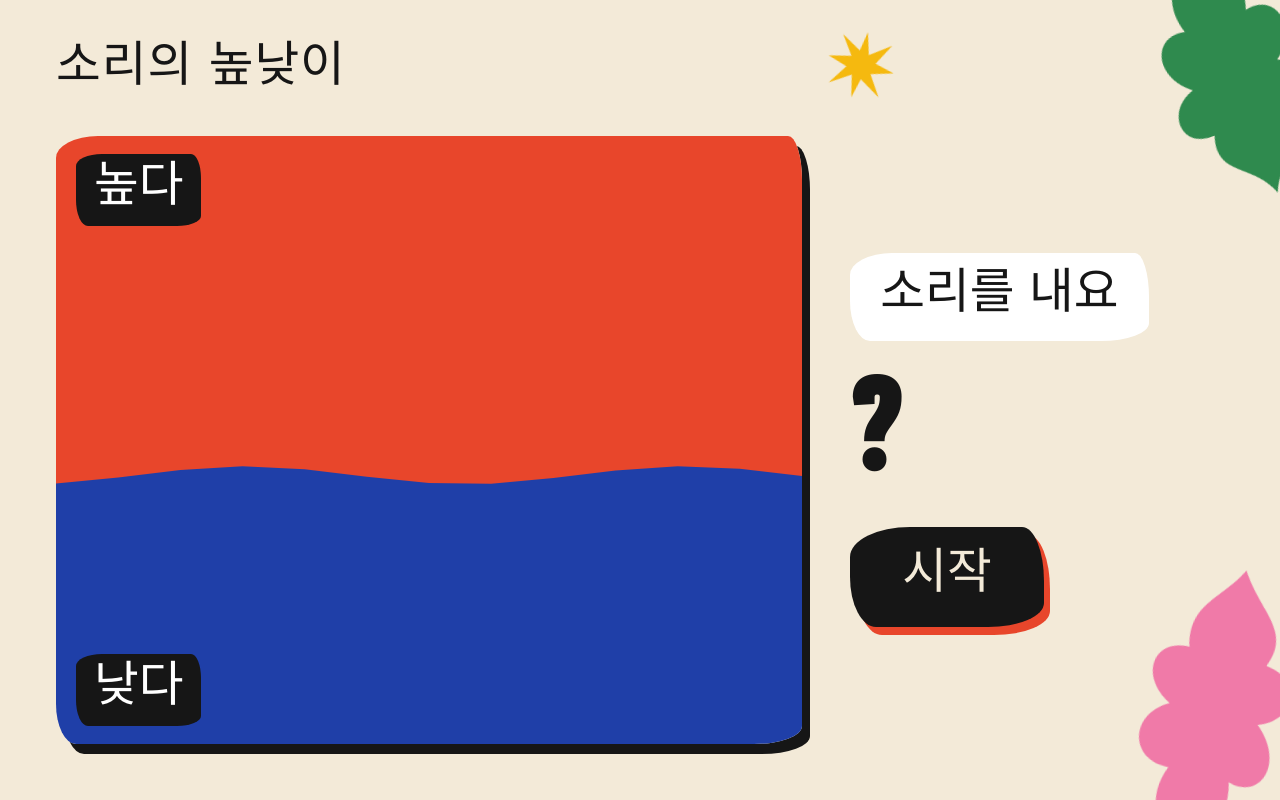
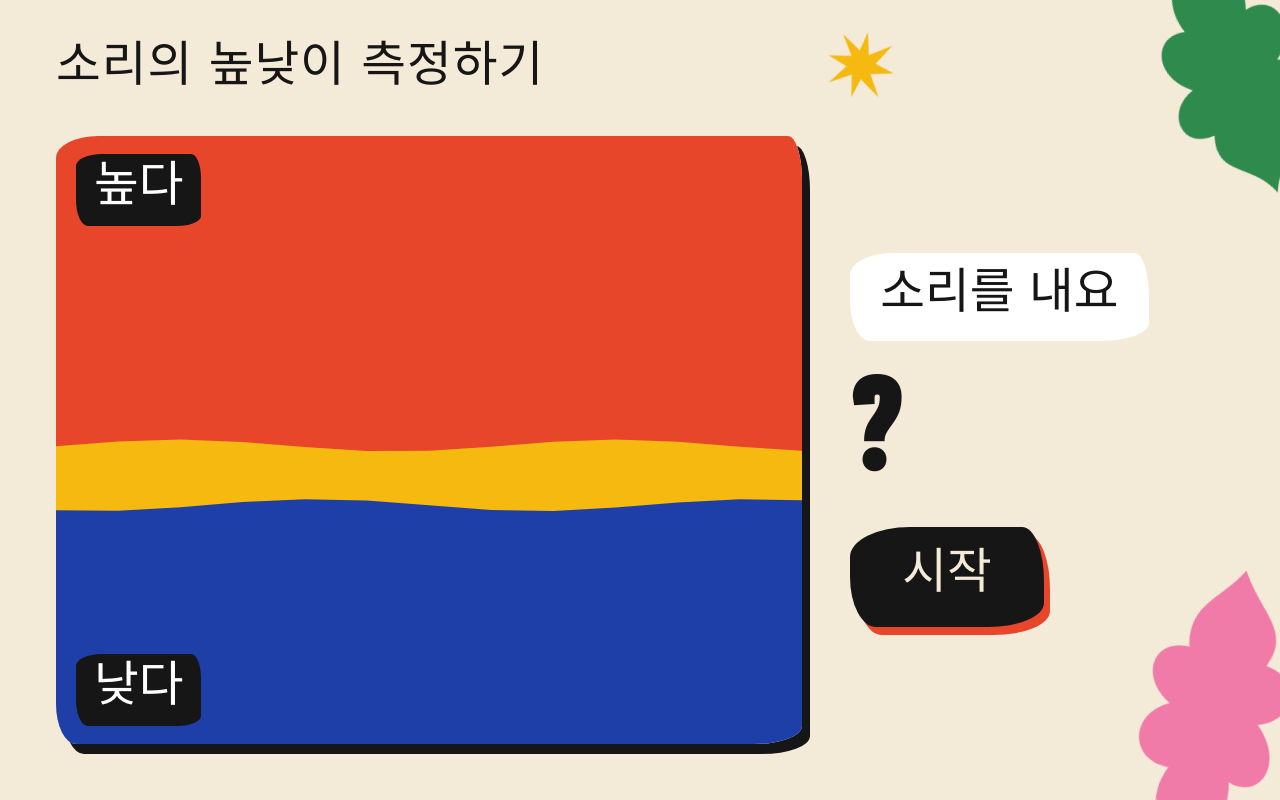
Before and after one commit to onedot91/pitch, a plain HTML site: page index.html in a window 1280 px wide. Drawn offline with Linux system fonts and the light colour scheme.

Commit message:
Bring back yellow as a boundary band and rename title
Yellow sits between low (blue) and high (red) as a gap no note lands in,
the pitch line gets a dark outline, and the title reads
'소리의 높낮이 측정하기'.

Co-Authored-By: Claude Opus 5.5 <noreply@anthropic.com>

```diff
--- a/index.html
+++ b/index.html
@@ -3,7 +3,7 @@
 <head>
 <meta charset="utf-8">
 <meta name="viewport" content="width=device-width, initial-scale=1">
-<title>소리의 높낮이</title>
+<title>소리의 높낮이 측정하기</title>
 <link rel="preconnect" href="https://fonts.googleapis.com">
 <link rel="preconnect" href="https://fonts.gstatic.com" crossorigin>
 <link href="https://fonts.googleapis.com/css2?family=Black+Han+Sans&display=swap" rel="stylesheet">
@@ -116,7 +116,7 @@
 <svg class="deco c" viewBox="0 0 100 100" aria-hidden="true"><path d="M50 2L58 34L88 14L70 44L98 52L66 60L84 90L54 70L46 98L40 66L10 84L30 56L2 46L34 40L16 12L44 30Z"/></svg>
 
 <main class="app">
-  <h1>소리의 높낮이</h1>
+  <h1>소리의 높낮이 측정하기</h1>
 
   <section class="stage" aria-label="소리 높낮이 그래프">
     <canvas id="graph"></canvas>
@@ -141,7 +141,7 @@
   const TICK = 30;                        // 30ms마다 측정
   const HISTORY = 270;                    // 약 8초
 
-  const COLORS = { hi: '#e8462b', lo: '#1f3fa8', ink: '#161616' };
+  const COLORS = { hi: '#e8462b', mid: '#f5b90f', lo: '#1f3fa8', ink: '#161616' };
 
   const canvas = document.getElementById('graph');
   const ctx = canvas.getContext('2d');
@@ -155,9 +155,14 @@
   let recent = [], lastRms = 0, holdOff = 0, held = null;
 
   const band = f => f >= SPLIT ? 'hi' : 'lo';
+  // 그래프 높이: 낮은 소리는 노란 띠 아래(파랑), 높은 소리는 노란 띠 위(빨강)에만 놓이게
+  const norm = f => (Math.log(f) - Math.log(FMIN)) / (Math.log(FMAX) - Math.log(FMIN));
+  const tS = norm(SPLIT), GAP = 0.07;
+  const toY = (t, h) => h - Math.min(1, Math.max(0, t)) * h;
   const yOf = (f, h) => {
-    const t = (Math.log(f) - Math.log(FMIN)) / (Math.log(FMAX) - Math.log(FMIN));
-    return h - Math.min(1, Math.max(0, t)) * h;
+    let t = Math.min(1, Math.max(0, norm(f)));
+    t = t < tS ? (t / tS) * (tS - GAP) : tS + GAP + ((t - tS) / (1 - tS)) * (1 - tS - GAP);
+    return toY(t, h);
   };
 
   // YIN 방식 음높이 찾기
@@ -249,8 +254,8 @@
     }
     ctx.setTransform(dpr, 0, 0, dpr, 0, 0);
 
-    // 두 개의 색 띠 (종이를 오려 붙인 듯 살짝 물결)
-    const ySplit = yOf(SPLIT, h);
+    // 빨강(높은 소리) · 노랑(경계 띠) · 파랑(낮은 소리), 종이를 오려 붙인 듯 살짝 물결
+    const yMidTop = toY(tS + GAP * 0.7, h), yMidBot = toY(tS - GAP * 0.7, h);
     const wave = (y, amp, seed) => {
       ctx.lineTo(w, y);
       for (let i = 12; i >= 0; i--) {
@@ -259,14 +264,14 @@
       }
     };
     ctx.fillStyle = COLORS.lo; ctx.fillRect(0, 0, w, h);
+    ctx.fillStyle = COLORS.mid;
+    ctx.beginPath(); ctx.moveTo(0, 0); ctx.lineTo(w, 0); wave(yMidBot, 6, 1); ctx.closePath(); ctx.fill();
     ctx.fillStyle = COLORS.hi;
-    ctx.beginPath(); ctx.moveTo(0, 0); ctx.lineTo(w, 0); wave(ySplit, 9, 2); ctx.closePath(); ctx.fill();
+    ctx.beginPath(); ctx.moveTo(0, 0); ctx.lineTo(w, 0); wave(yMidTop, 6, 3); ctx.closePath(); ctx.fill();
 
     // 지나간 소리: 하얀 종이 띠 (가까운 소리끼리는 이어서)
     const step = (w - 70) / (HISTORY - 1);
     const r = Math.max(5, Math.min(10, h / 45));
-    ctx.strokeStyle = ctx.fillStyle = '#fff';
-    ctx.lineWidth = r * 2;
     ctx.lineCap = ctx.lineJoin = 'round';
     ctx.beginPath();
     let prev = -1;
@@ -278,7 +283,8 @@
       else { ctx.moveTo(x, y); ctx.lineTo(x + 0.1, y); }
       prev = i;
     }
-    ctx.stroke();
+    ctx.strokeStyle = COLORS.ink; ctx.lineWidth = r * 2 + 6; ctx.stroke();
+    ctx.strokeStyle = '#fff'; ctx.lineWidth = r * 2; ctx.stroke();
 
     // 지금 소리: 검은 별
     const last = history[HISTORY - 1];
```
